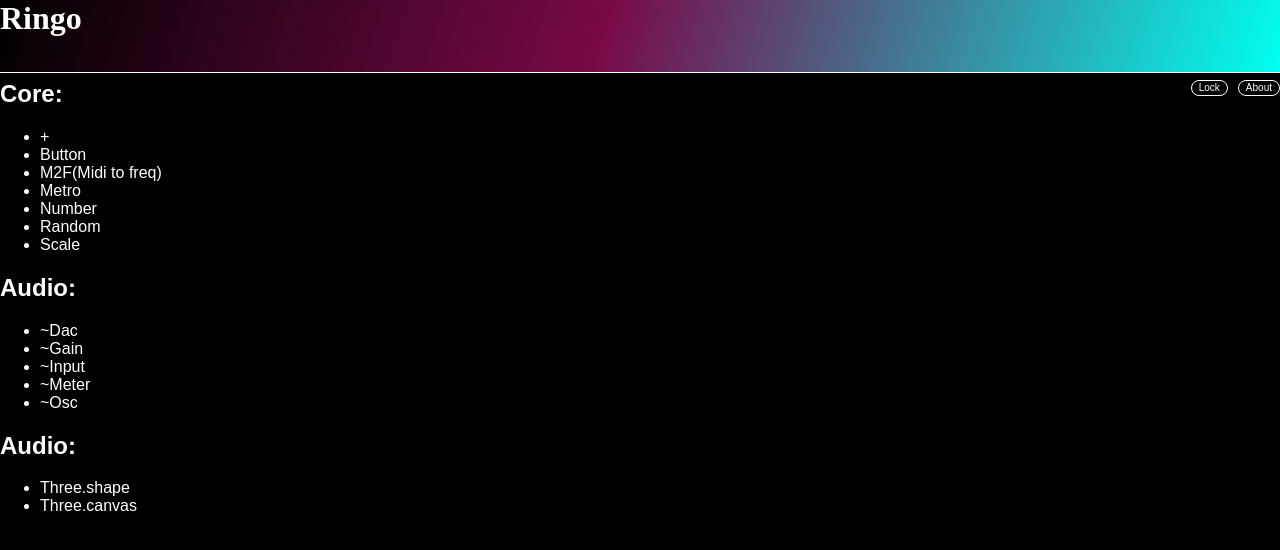
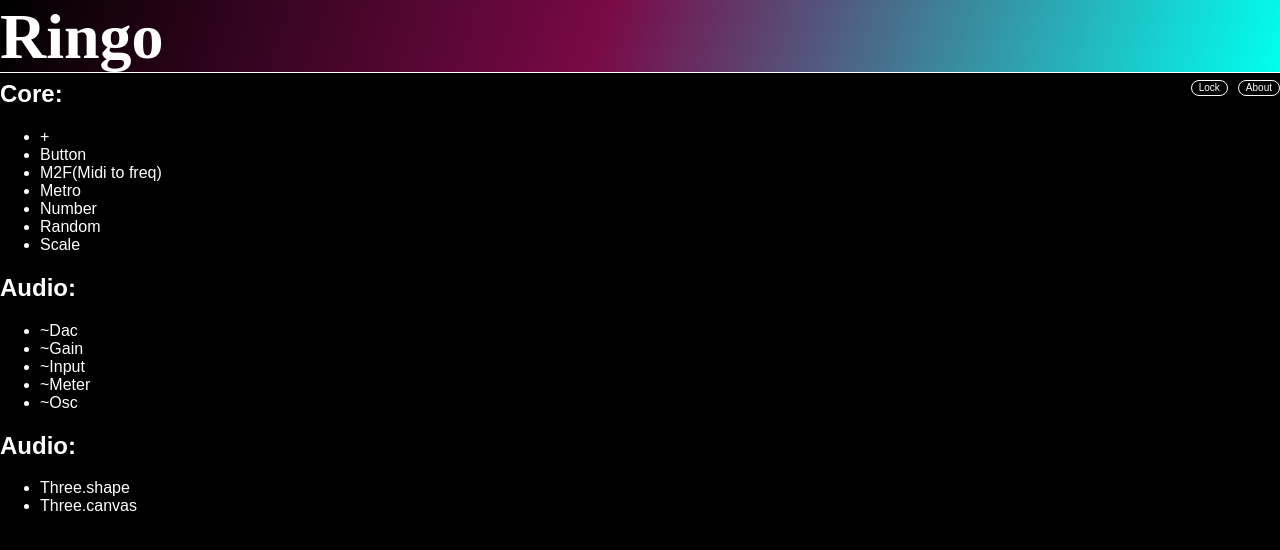
Before and after one commit to qscacheri/ringo, a React (Create React App) app: page /about in a window 1280 px wide. Shown: the top 550 px of the page. Built offline with nearby package versions, Linux system fonts and the light colour scheme; a web font is replaced by a local one.

Commit message:
made title bigger

```diff
--- a/src/css/Toolbar.css
+++ b/src/css/Toolbar.css
@@ -19,15 +19,17 @@
     width: 100%;
     height: 75%;
     border-bottom: solid 1px white;
+    display: flex;
 }
 
 .Toolbar h1 {
-    margin: 0;
+    margin: auto;
     color: white;
     margin: auto;
     margin-right: 0;
     margin-left: 0;
     font-family: 'Bungee Hairline', cursive;
+    font-size: 4em;
 
 }
 
```
